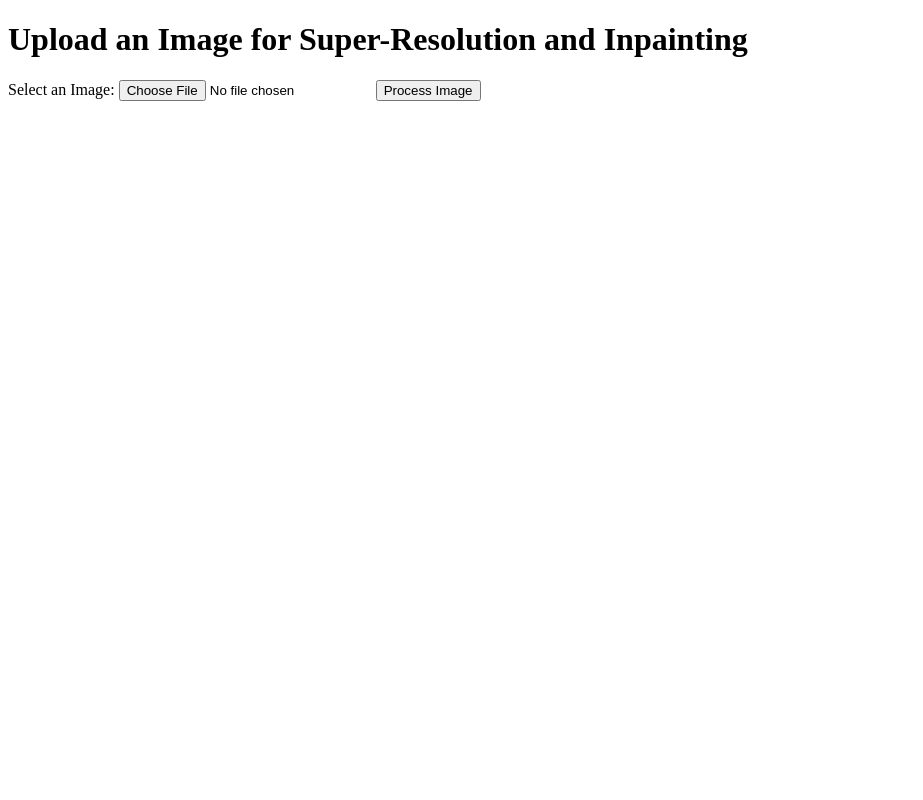
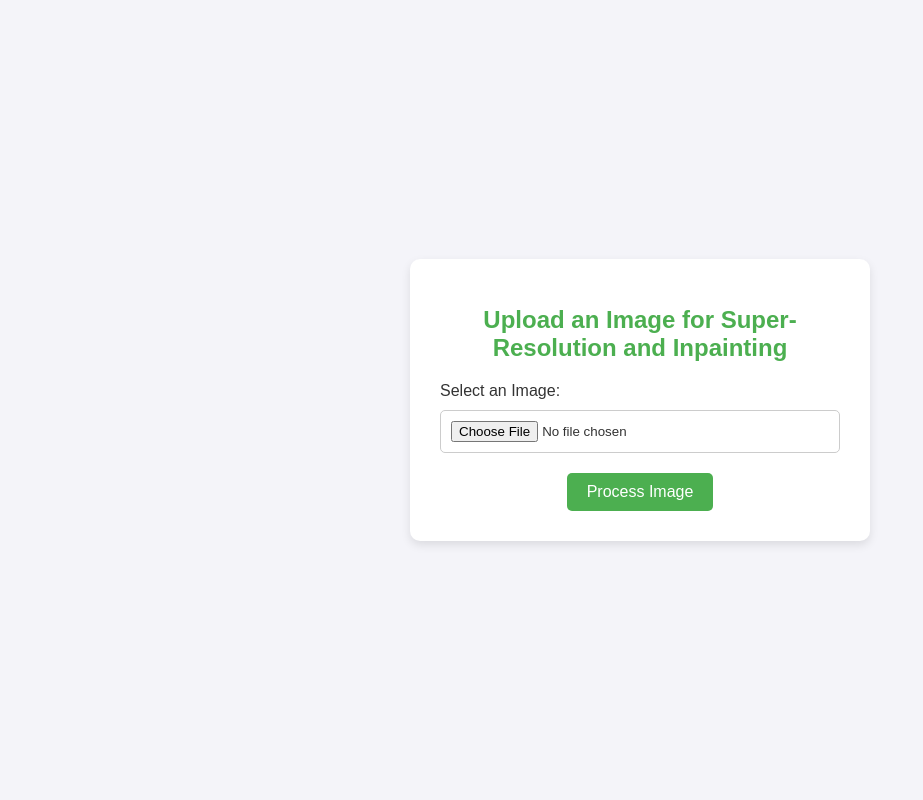
Before and after one commit to prajjwal23/cv0, a Flask app: page /upload in a window 1280 px wide. Shown: the whole page, without its empty margins (0-923 px from the left). Run offline with Flask 3, Linux system fonts and the light colour scheme.

Commit message:
fourth commit

```diff
--- a/app.py
+++ b/app.py
@@ -1,6 +1,6 @@
 from flask import Flask, request, jsonify, send_file, render_template
 import os
-from src.process_image import process_image
+from src.process_image import process_image1
 
 app = Flask(__name__)
 
@@ -29,7 +29,7 @@ def process():
 
     # Process image
     try:
-        output_path = process_image(input_path, OUTPUT_FOLDER, sr_method="bicubic", inpaint_method="telea")
+        output_path = process_image1(input_path, OUTPUT_FOLDER, sr_method="bicubic", inpaint_method="telea")
     except Exception as e:
         return jsonify({"error": str(e)}), 500
 
--- a/templates/upload.html
+++ b/templates/upload.html
@@ -4,13 +4,95 @@
     <meta charset="UTF-8">
     <meta name="viewport" content="width=device-width, initial-scale=1.0">
     <title>Image Processing</title>
+    <style>
+        /* General body styling */
+        body {
+            font-family: Arial, sans-serif;
+            background-color: #f4f4f9;
+            margin: 0;
+            padding: 0;
+            display: flex;
+            justify-content: center;
+            align-items: center;
+            height: 100vh;
+            color: #333;
+        }
+
+        /* Container for form */
+        .container {
+            text-align: center;
+            background: white;
+            padding: 30px;
+            border-radius: 10px;
+            box-shadow: 0 4px 10px rgba(0, 0, 0, 0.1);
+            max-width: 400px;
+            width: 90%;
+        }
+
+        /* Header styling */
+        h1 {
+            font-size: 24px;
+            margin-bottom: 20px;
+            color: #4CAF50;
+        }
+
+        /* Label styling */
+        label {
+            font-size: 16px;
+            display: block;
+            margin-bottom: 10px;
+            text-align: left;
+        }
+
+        /* File input styling */
+        input[type="file"] {
+            display: block;
+            margin: 10px auto 20px;
+            padding: 10px;
+            border: 1px solid #ccc;
+            border-radius: 5px;
+            width: 100%;
+            box-sizing: border-box;
+            background: #fff;
+        }
+
+        /* Button styling */
+        button {
+            background-color: #4CAF50;
+            color: white;
+            border: none;
+            padding: 10px 20px;
+            font-size: 16px;
+            border-radius: 5px;
+            cursor: pointer;
+            transition: background-color 0.3s ease;
+        }
+
+        button:hover {
+            background-color: #45a049;
+        }
+
+        /* Mobile responsive */
+        @media (max-width: 600px) {
+            h1 {
+                font-size: 20px;
+            }
+
+            button {
+                font-size: 14px;
+                padding: 8px 16px;
+            }
+        }
+    </style>
 </head>
 <body>
+    <div class="container">
         <h1>Upload an Image for Super-Resolution and Inpainting</h1>
         <form action="http://127.0.0.1:5000/process" method="post" enctype="multipart/form-data">
             <label for="file">Select an Image:</label>
             <input type="file" id="file" name="file" accept="image/*" required>
             <button type="submit">Process Image</button>
         </form>
+    </div>
 </body>
 </html>
```
Also changed, not shown: src/process_image.py (+33 -1 lines). Lines whose indentation alone changed are shown as unchanged.
